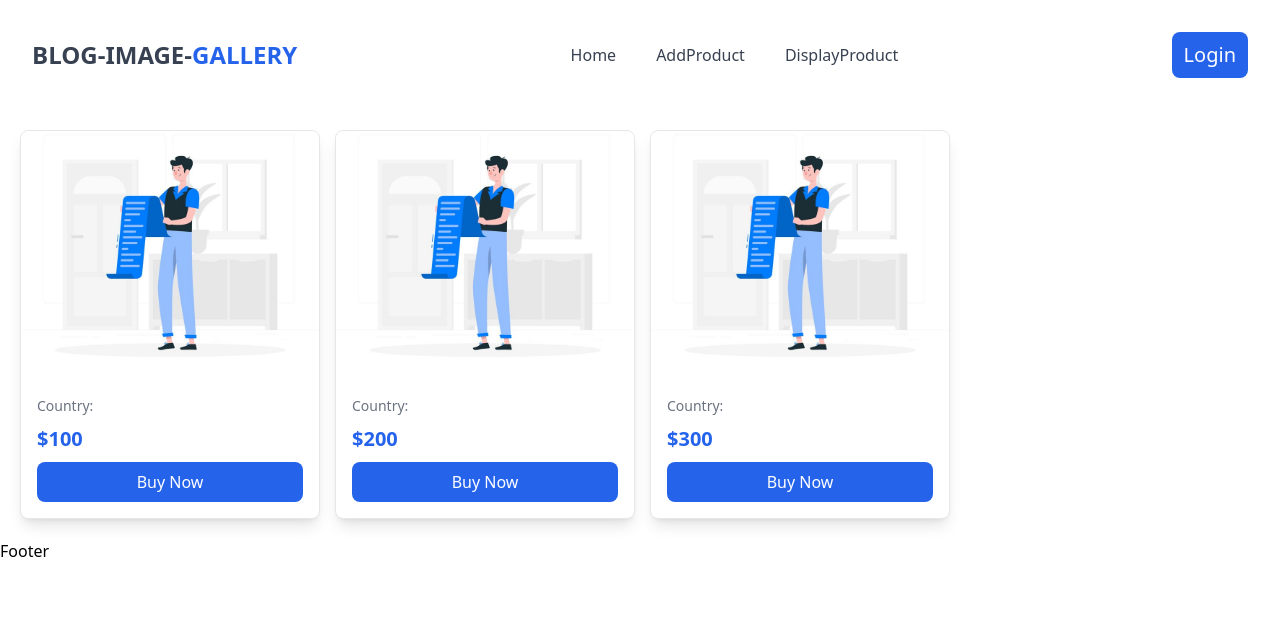
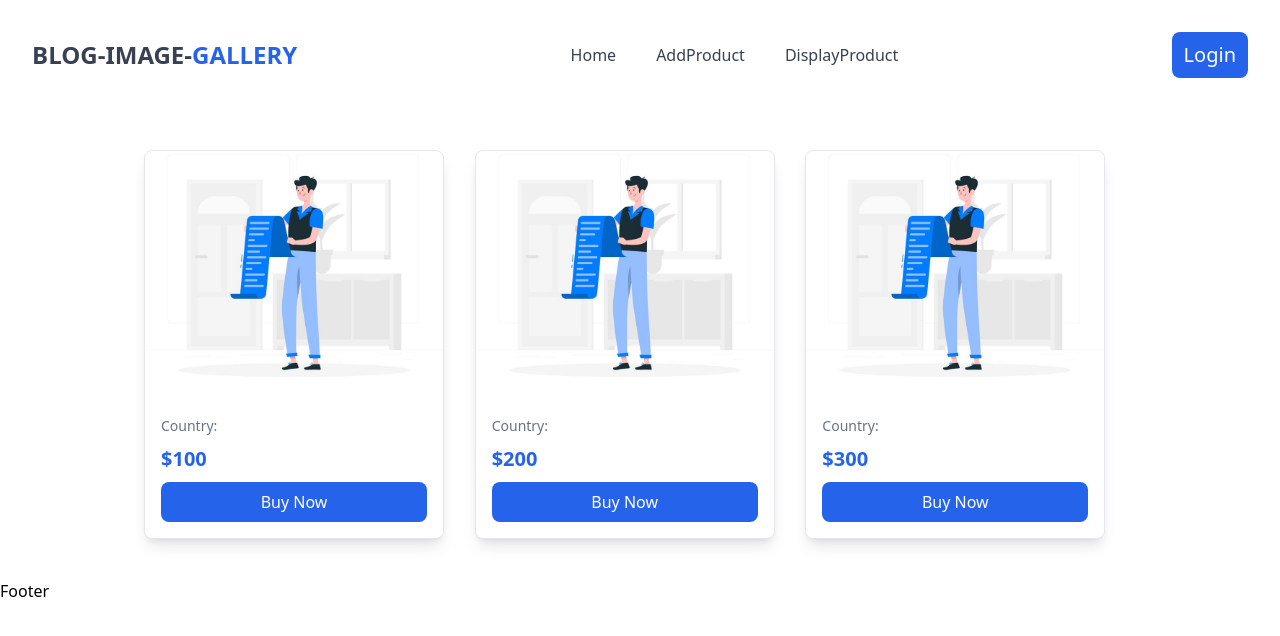
Before and after one commit to holibhai/BLOB-Image-Store, a React (Create React App) app in the folder my-project/: page /displayProduct in a window 1280 px wide. Shown: the top 636 px of the page. Built offline with nearby package versions, Linux system fonts and the light colour scheme.

Commit message:
display product work finished

```diff
--- a/my-project/src/pages/DisplayProduct.jsx
+++ b/my-project/src/pages/DisplayProduct.jsx
@@ -14,7 +14,7 @@ const DisplayProduct = () => {
     ]
   return (
     <>
-          <div className='grid grid-cols-4 gap-5 justify-center p-5'>
+          <div className='grid grid-cols-1 md:grid-cols-2 lg:grid-cols-3  justify-center px-36 py-10'>
 
           {data.map((product,index)=>(
             <div key={index} className=''>
```
